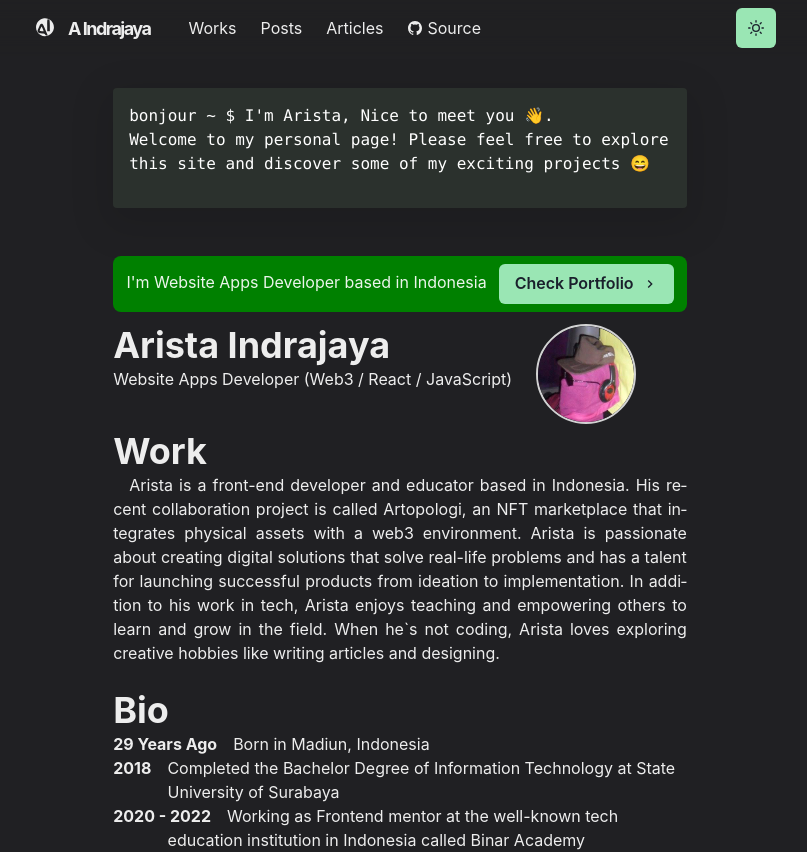
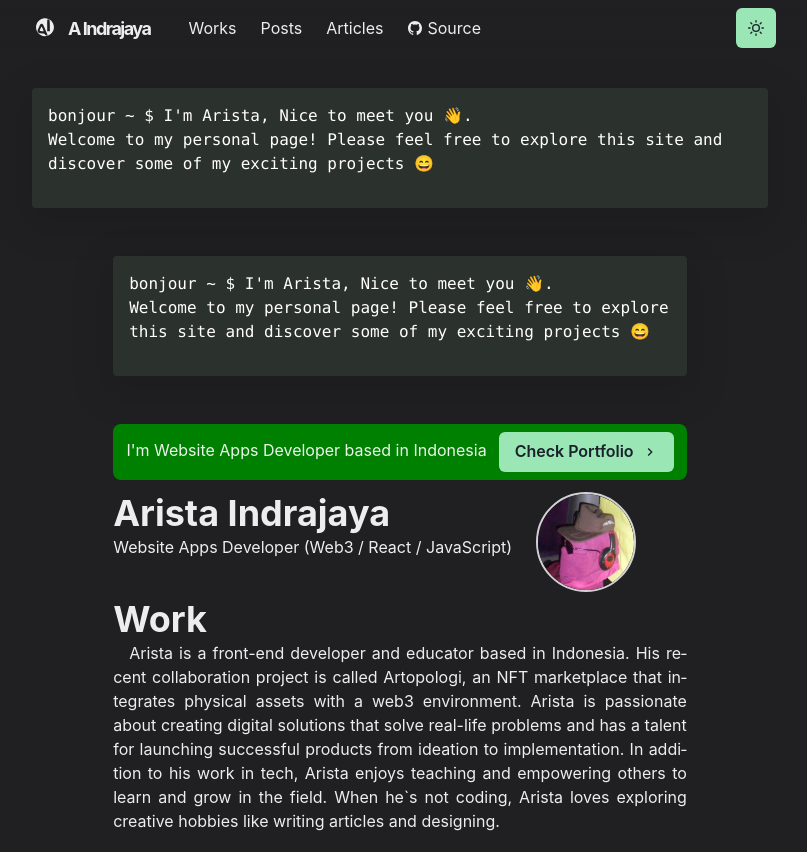
Before and after one commit to aindrajaya/aindrajaya.github.io, a Next.js app: page / in a window 1280 px wide. Shown: the top 852 px of the page, without its empty margins (240-1047 px from the left). Built offline with nearby package versions, Linux system fonts and the light colour scheme.

Commit message:
implement typewriter on main file

```diff
--- a/components/layouts/main.js
+++ b/components/layouts/main.js
@@ -1,6 +1,7 @@
 import Head from "next/head";
 import { Box, Container } from "@chakra-ui/react";
 import Navbar from "../navbar";
+import Typewriter from "../typewriter";
 
 const Main = ({children, router}) => {
   return(
@@ -21,6 +22,9 @@ const Main = ({children, router}) => {
       <Navbar path={router.asPath}/>
 
       <Container maxW="container.md" pt={14}>
+        <Box mt={15}>
+          <Typewriter />
+        </Box>
         {children}
       </Container>
     </Box>
```
